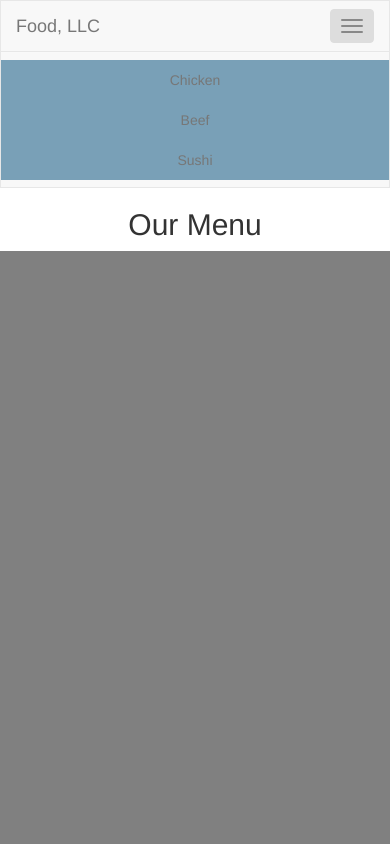
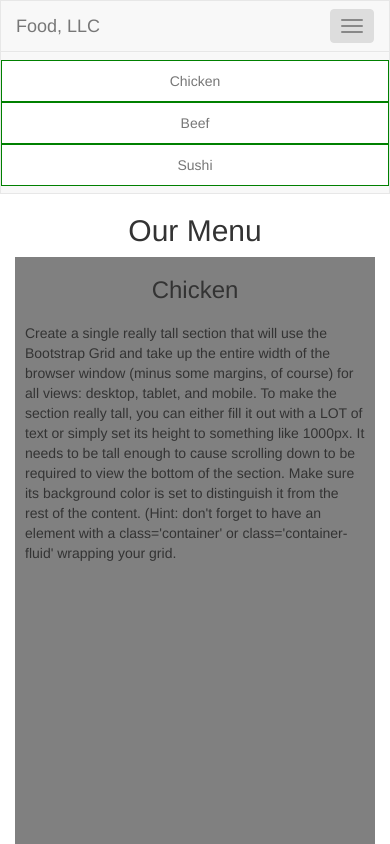
Before and after one commit to cs50Mu/coursera-frontend, a plain HTML site: page module3-solution/index.html in a window 390 px wide. Both pictures are taken after a click on the button "Toggle navigation". Shown: the top 844 px of the page. Drawn offline with Linux system fonts and the light colour scheme.

Commit message:
add padding for section

```diff
--- a/module3-solution/css/styles.css
+++ b/module3-solution/css/styles.css
@@ -2,11 +2,24 @@
     text-align: center;
 }
 
+#collapsable-nav >ul li {
+    border: 1px solid green;
+}
+
 #collapsable-nav > ul {
-    background-color: #79a0b7;
+    background-color: white;
 }
 
 section {
     background-color: grey;
     height: 1000px;
+    background-clip: content-box;
 }
+
+section > h3 {
+    text-align: center;
+}
+
+section > p {
+    padding: 10px;
+}
--- a/module3-solution/index.html
+++ b/module3-solution/index.html
@@ -45,6 +45,8 @@
     <div class="container-fluid">
         <div class="row">
             <section class="col-xs-12">
+                <h3>Chicken</h3>
+                <p>Create a single really tall section that will use the Bootstrap Grid and take up the entire width of the browser window (minus some margins, of course) for all views: desktop, tablet, and mobile. To make the section really tall, you can either fill it out with a LOT of text or simply set its height to something like 1000px. It needs to be tall enough to cause scrolling down to be required to view the bottom of the section. Make sure its background color is set to distinguish it from the rest of the content. (Hint: don't forget to have an element with a class='container' or class='container-fluid' wrapping your grid.</p>
             </section>
         </div>
     </div>
```
Also changed, not shown: 1 other file.
